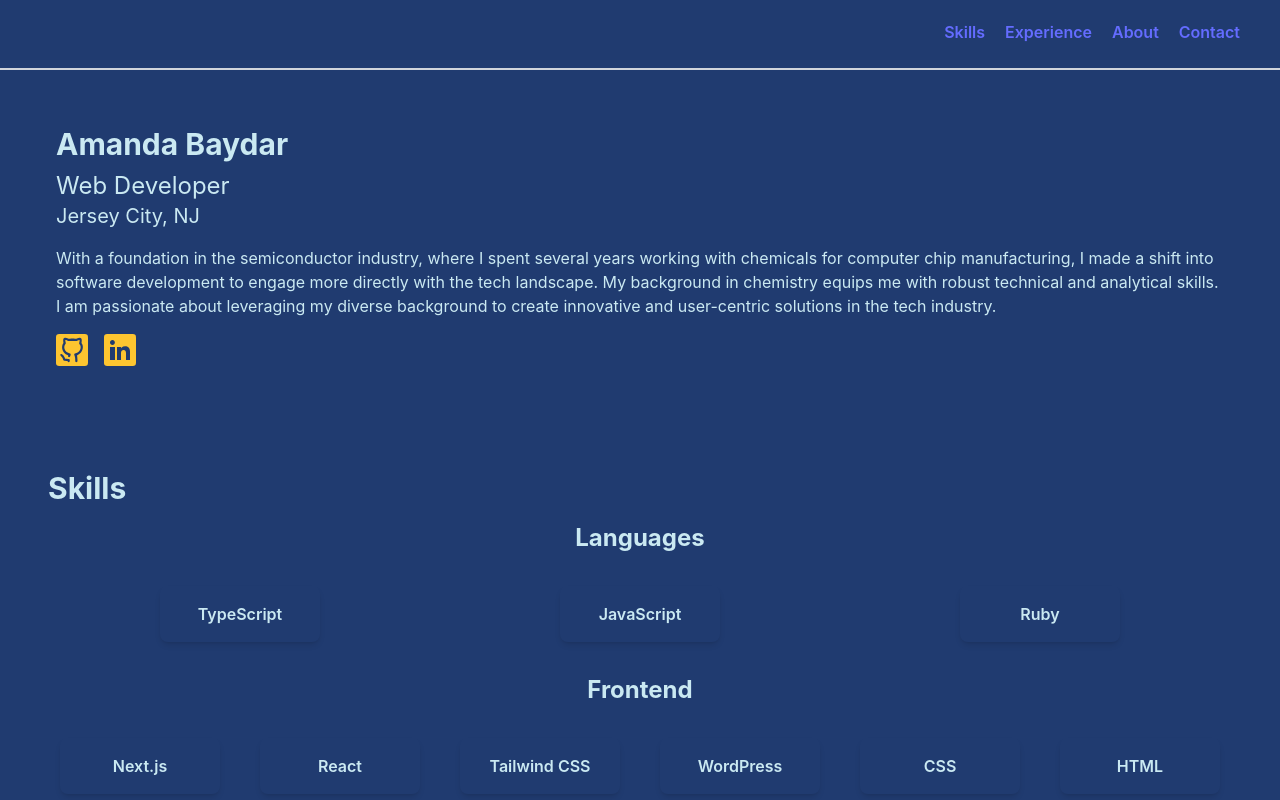
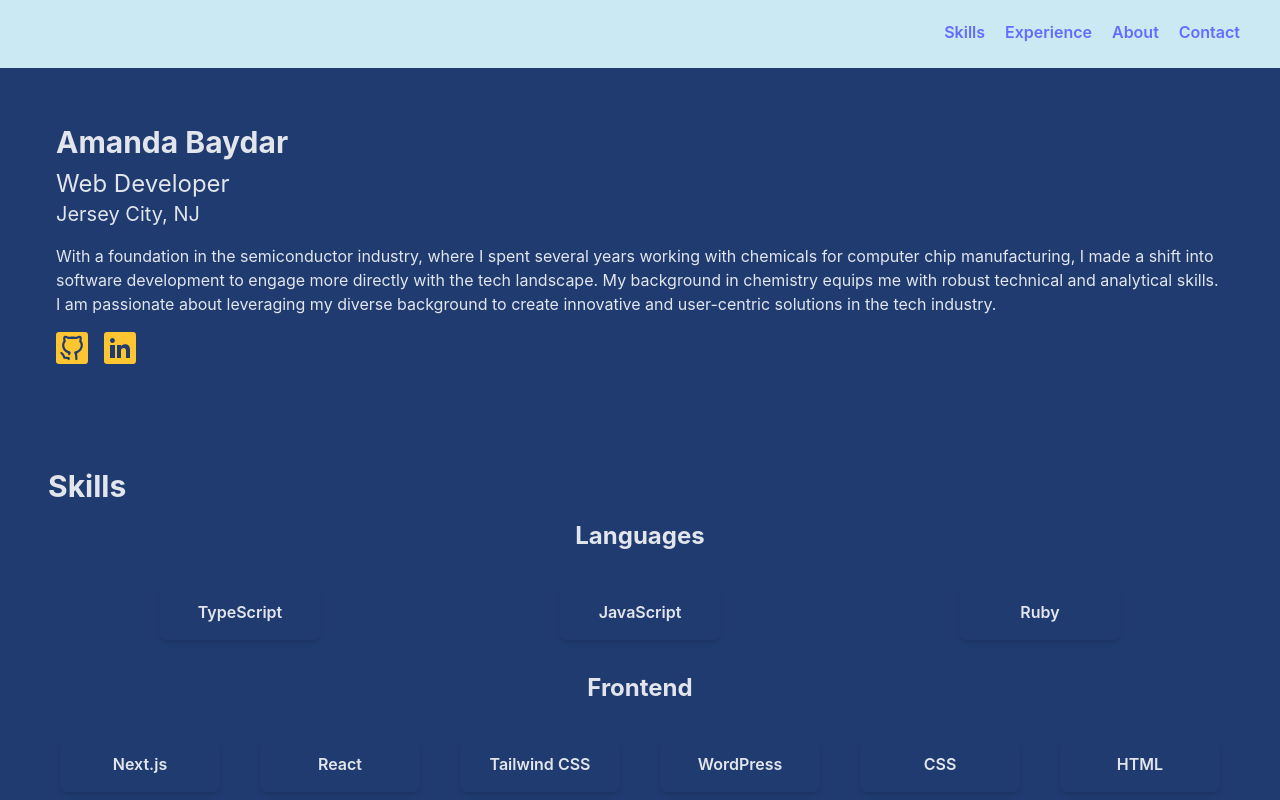
Before and after one commit to abaydar/portfolio-tailwind-css, a React (Vite) app: page / in a window 1280 px wide. Shown: the top 800 px of the page. Built offline with nearby package versions, Linux system fonts and the light colour scheme.

Commit message:
remove unnecessary css

```diff
--- a/src/App.tsx
+++ b/src/App.tsx
@@ -8,16 +8,16 @@ import AboutMe from './components/aboutMe';
 
 function App() {
   return (
-    <div className="h-screen bg-darkBlue text-lightBlue">
+    <>
       <Header/>
-      <div className="max-w-[1280px] mx-auto p-2 md:p-8">
+      <div className="h-screen max-w-[1280px] mx-auto p-2 md:p-8">
         <Summary/>
         <Skills />
         <Experience />
         <AboutMe/>
         <Contact/>
       </div>
-    </div>
+    </>
   );
 }
 
--- a/src/components/header.tsx
+++ b/src/components/header.tsx
@@ -4,8 +4,8 @@ import CustomLink from './customLink';
 const Header = () => {
   return (
     <>
-      <header className="sticky body-font z-10 w-screen top-0 left-0 border-b-2 border-gray-300">
-        <div className="container mx-auto flex flex-wrap p-5 flex-col md:flex-row items-center">
+      <header className="sticky top-0 z-10 w-screen bg-lightBlue">
+        <div className="mx-auto flex flex-wrap p-5 flex-col md:flex-row items-center">
           <nav className="md:ml-auto flex flex-wrap items-center text-base justify-center">
             {navigationLinks.map((link) =>
               <CustomLink href={`#${link}`} className="mr-5 border-b-4 border-transparent text-customGreen hover:border-pink-500 active:text-pink-500">
--- a/src/index.css
+++ b/src/index.css
@@ -18,17 +18,6 @@
     font-bold
   }
 }
-
-html {
-  @apply scroll-smooth;
-}
-
-html,
-body {
-  height: 100%;
-  overflow-x: hidden;
-}
-
 :root {
   font-family: Inter, system-ui, Avenir, Helvetica, Arial, sans-serif;
   line-height: 1.5;
@@ -36,7 +25,7 @@ body {
 
   color-scheme: light dark;
   color: rgba(255, 255, 255, 0.87);
-  background-color: #242424;
+  background-color: #203b70;
 
   font-synthesis: none;
   text-rendering: optimizeLegibility;
@@ -51,14 +40,6 @@ a {
 }
 a:hover {
   color: #535bf2;
-}
-
-body {
-  margin: 0;
-  display: flex;
-  place-items: center;
-  min-width: 320px;
-  min-height: 100vh;
 }
 
 h1 {
@@ -84,16 +65,3 @@ button:focus,
 button:focus-visible {
   outline: 4px auto -webkit-focus-ring-color;
 }
-
-@media (prefers-color-scheme: light) {
-  :root {
-    color: #213547;
-    background-color: #ffffff;
-  }
-  a:hover {
-    color: #747bff;
-  }
-  button {
-    background-color: #f9f9f9;
-  }
-}
```
